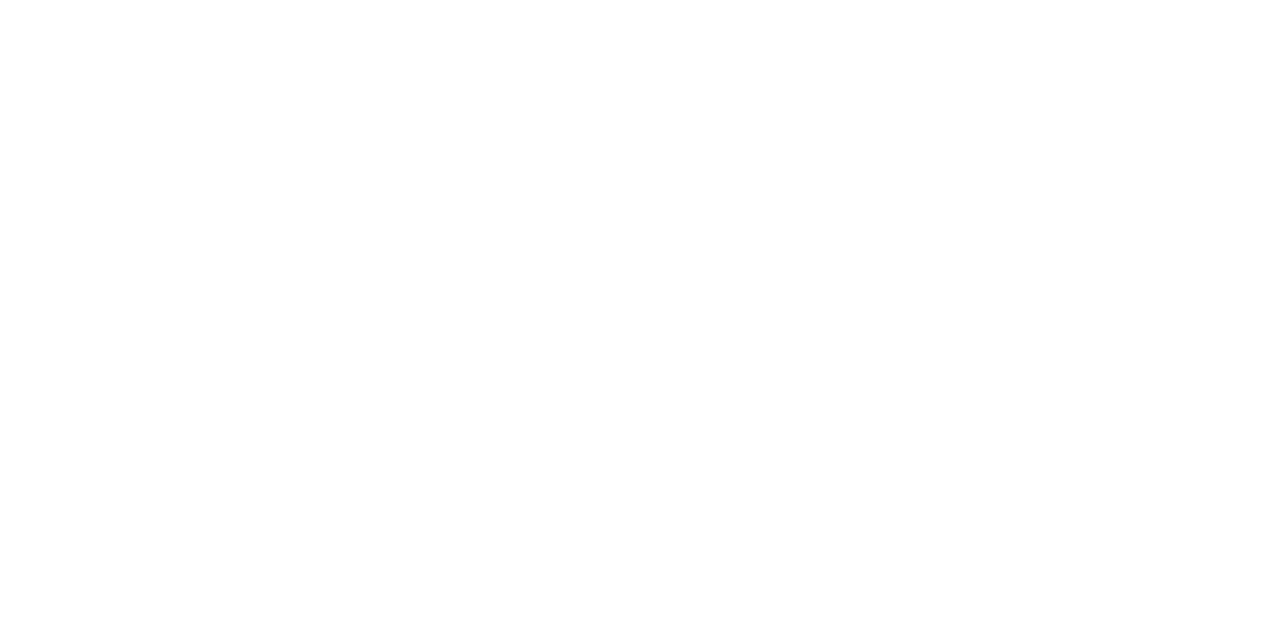
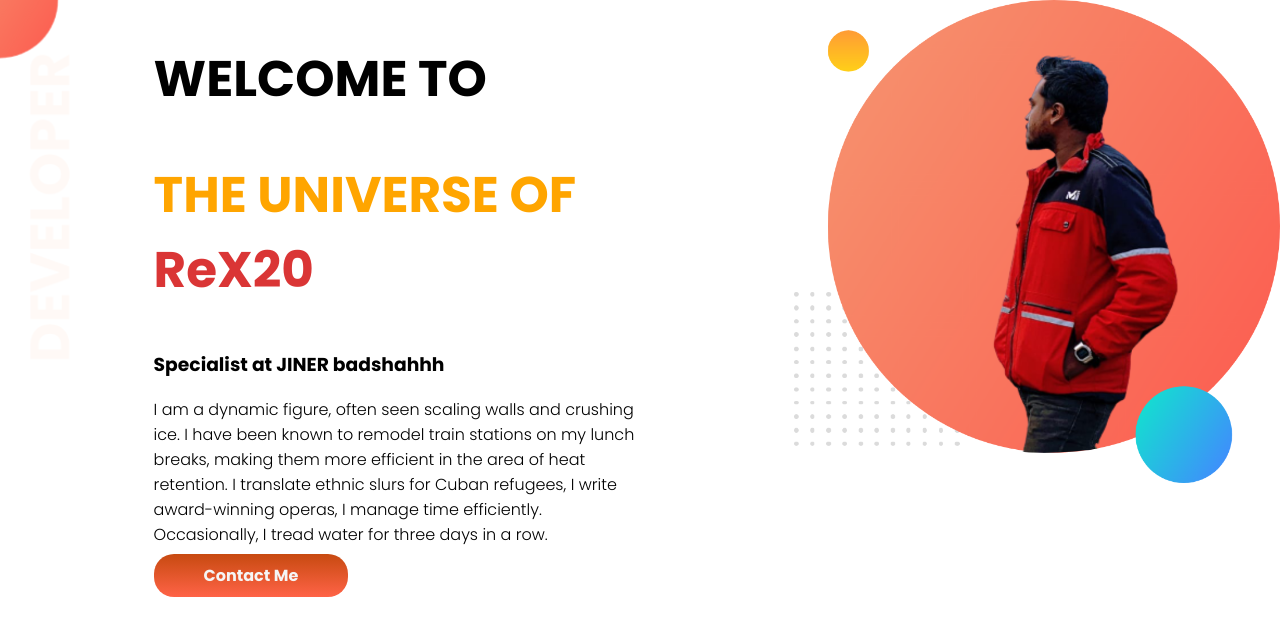
Before and after one commit to mohammadabdussami/first_portfolio, a plain HTML site: page index.html in a window 1280 px wide. Drawn offline with Linux system fonts and the light colour scheme.

Commit message:
first-part

```diff
--- a/index.html
+++ b/index.html
@@ -1,13 +1,40 @@
 <!DOCTYPE html>
 <html lang="en">
+
 <head>
     <meta charset="UTF-8">
     <meta http-equiv="X-UA-Compatible" content="IE=edge">
     <meta name="viewport" content="width=device-width, initial-scale=1.0">
     <title>First Portfolio</title>
+    <link rel="preconnect" href="https://fonts.googleapis.com">
+    <link rel="preconnect" href="https://fonts.gstatic.com" crossorigin>
+    <link href="https://fonts.googleapis.com/css2?family=Poppins:wght@300;700&family=Ubuntu:wght@700&display=swap"
+        rel="stylesheet">
     <link rel="stylesheet" href="style.css">
 </head>
+
 <body>
+    <section class="top-banner">
+        <div class="half-width">
+            <h1>WELCOME TO</h1>
+            <h1><span class="color1">THE UNIVERSE OF</span> <span class="color2">ReX20</span></h1>
+            <h3>Specialist at JINER badshahhh</h3>
+
+            <p>I am a dynamic figure, often seen scaling walls and crushing ice. I have been known to remodel train
+                stations
+                on my lunch breaks, making them more efficient in the area of heat retention. I translate ethnic slurs
+                for
+                Cuban refugees, I write award-winning operas, I manage time efficiently. Occasionally, I tread water for
+                three days in a row.</p>
+            <a class="link-button" target="_blank" href="https://www.linkedin.com/in/mohammad-sami-7307bb228/">Contact
+                Me</a>
+        </div>
+
+        <div class="half-width"><img src="images/my-bg.png" alt="profile photo"></div>
+
+
+    </section>
 
 </body>
+
 </html>
--- a/style.css
+++ b/style.css
@@ -0,0 +1,35 @@
+body{
+    font-family: 'Poppins', sans-serif;
+    margin: 0;
+}
+h1{
+    font-size: 50px;
+}
+.color1{
+    color: orange
+}
+.color2{
+    color:#da3333fd
+}
+section{
+    display: flex;
+}
+.half-width{
+    width: 50%;
+    padding-left: 12%;
+}
+.half-width img{
+    width: 100%;
+}
+.link-button{
+    text-decoration: none;
+    background-image: linear-gradient(rgb(199, 74, 16), tomato);
+    padding:10px 50px;
+    border-radius: 20px;
+    color: whitesmoke;
+    font-weight: bold;
+}
+.top-banner{
+    background-image: url(images/top-banner.png);
+    background-repeat: no-repeat;
+}
```
Also changed, not shown: images/dream-bg.png (added), images/exp-bg.png (added), images/jhankar.png (added), images/jhankar2.png (added), images/my-bg.png (added), images/my-bg2.png (added), images/rex20.png (added), images/top-banner.png (added).
